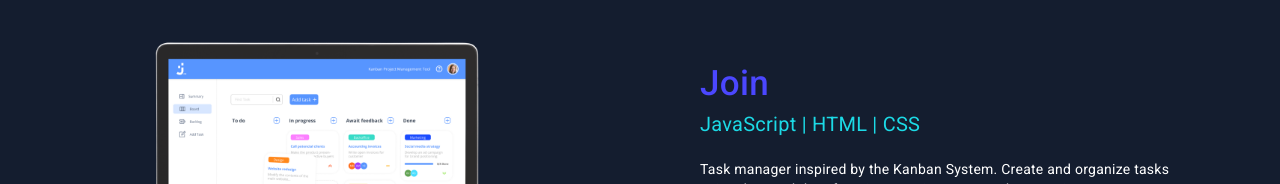
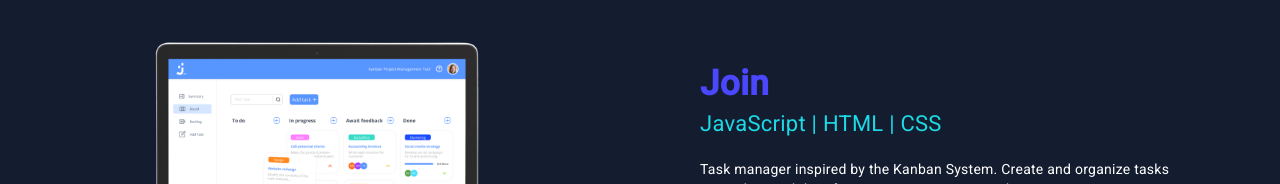
Before and after one commit to GeorgiosKoinaris/georgios-koinaris.de, an Angular app: page / in a window 1280 px wide. Shown: the part 2146-2330 px from the top of the page. Built offline with nearby package versions, Linux system fonts and the light colour scheme.

Commit message:
project-join small style changes

```diff
--- a/src/app/project-join/project-join.component.scss
+++ b/src/app/project-join/project-join.component.scss
@@ -14,7 +14,7 @@
     width: 550px;
     h3 {
         font-size: 35px;
-        font-weight: 500;
+        font-weight: 600;
         color: #4B47FF;
     }
     span {
@@ -26,7 +26,7 @@
 }
 
 .secondTitle {
-    font-size: 20px;
+    font-size: 22px;
     font-weight: 400;
     color: #1CDAE6;
 }
```
